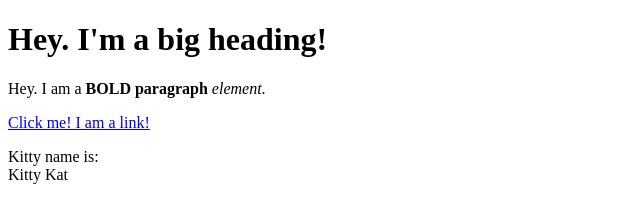
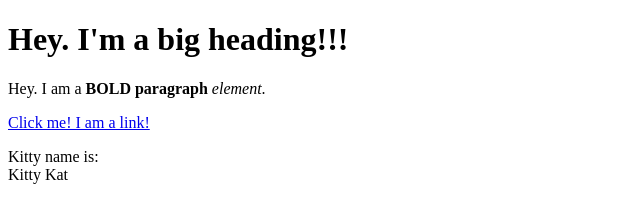
Before and after one commit to Zil456/cartoon-hero, a plain HTML site: page test.html in a window 1280 px wide. Shown: the top 197 px of the page, 0-640 px from the left. Drawn offline with Linux system fonts and the light colour scheme.

Commit message:
added to exclamation marks

```diff
--- a/test.html
+++ b/test.html
@@ -5,7 +5,7 @@
 </head>
 <body>
     <h1>
-        Hey. I'm a big heading!
+        Hey. I'm a big heading!!!
     </h1>
     <p>
         Hey. I am a <b>BOLD paragraph</b> <i>element</i>.
```
